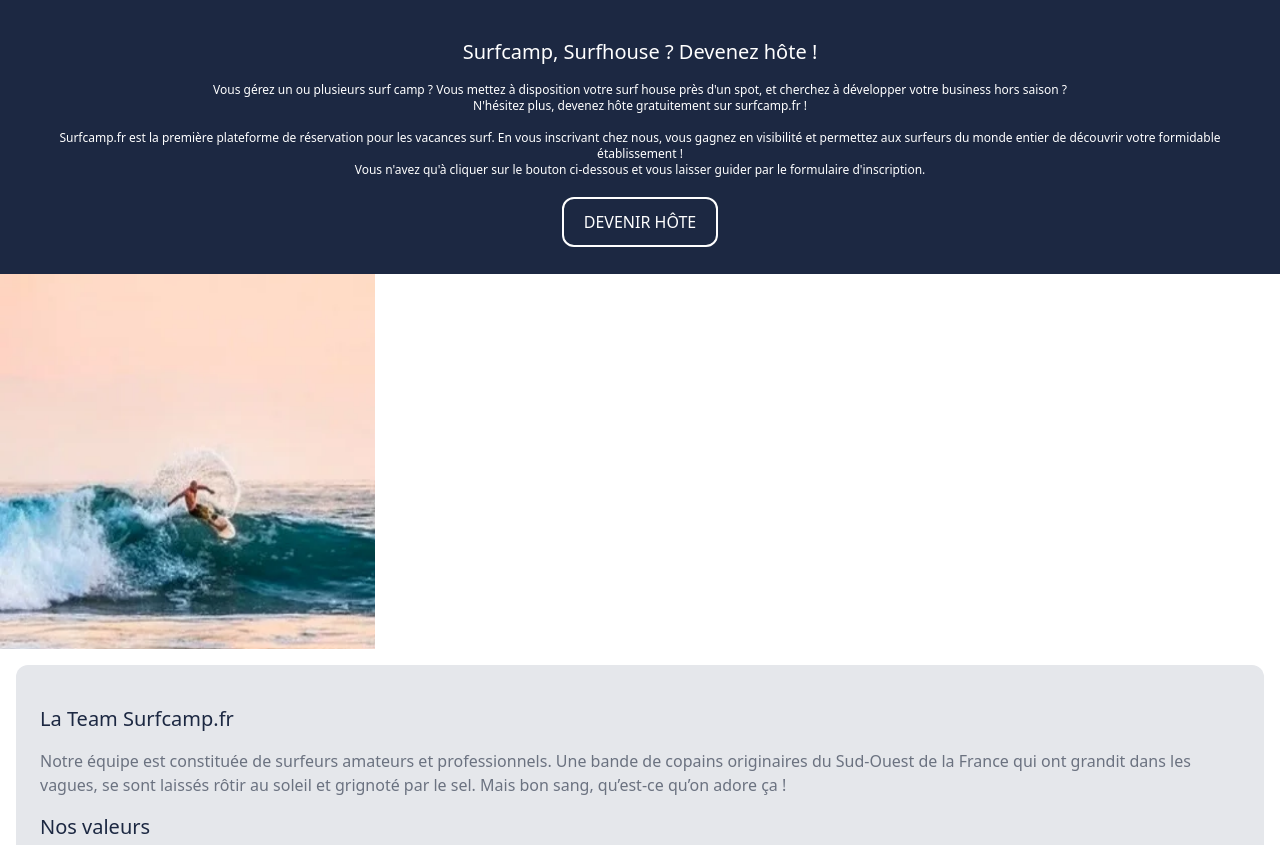
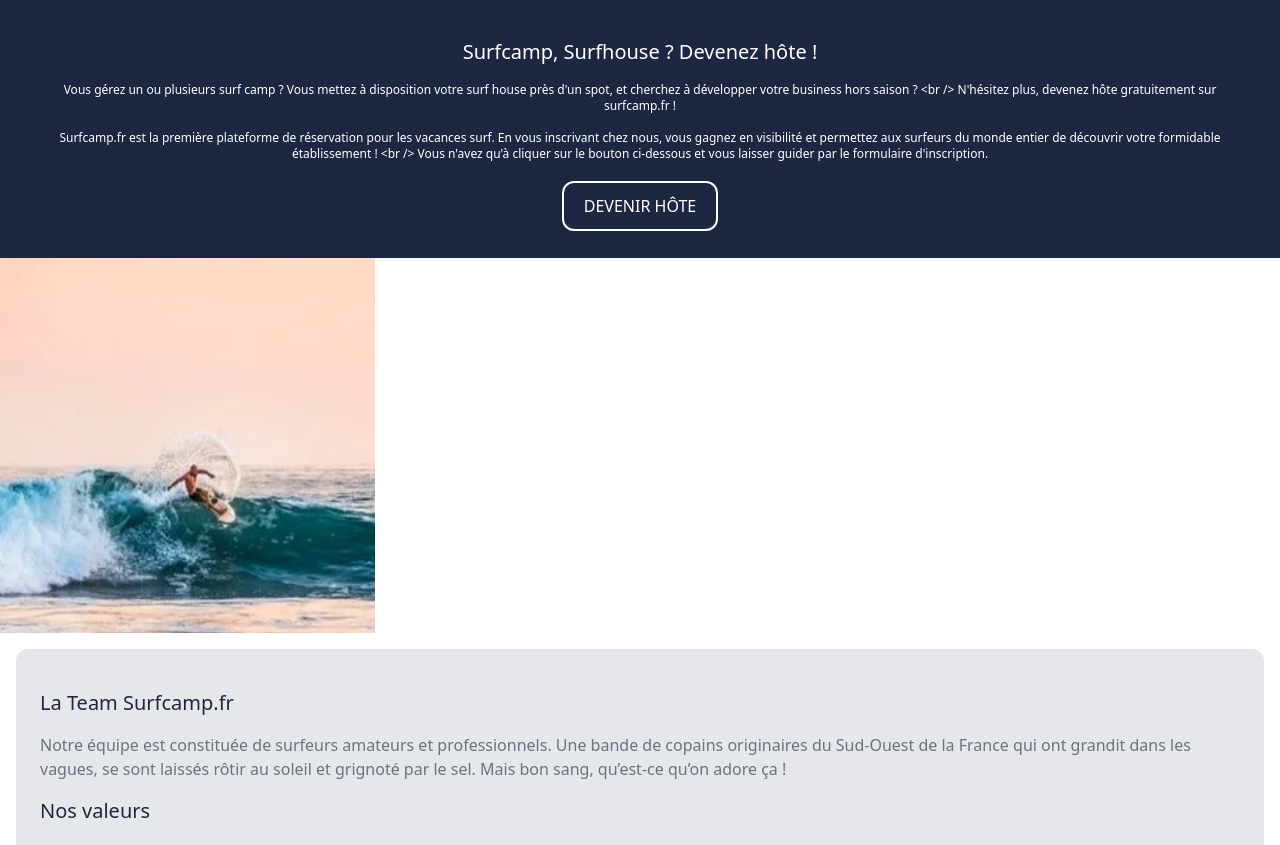
Before and after one commit to WildCodeSchool/btz-0321-p3-surfcamp, a Next.js app: page / in a window 1280 px wide. Shown: the part 2100-2945 px from the top of the page. Built offline with nearby package versions, Linux system fonts and the light colour scheme.

Commit message:
fix eslint conflicts

```diff
--- a/pages/index.tsx
+++ b/pages/index.tsx
@@ -74,10 +74,10 @@
           Votre Surfcamp par pays
         </h2>
         <p className="flex text-center ">
-          Recherchez votre surf camp dans les pays les plus réputés pour le surf
+          {`Recherchez votre surf camp dans les pays les plus réputés pour le surf
           ! Surf trip entre ami ou stage de surf en surf camp, retrouvez
           notamment le Maroc, le Portugal, le Costa Rica, l'Espagne, l'Indonésie
-          et plein d'autres destinations surf !
+          et plein d'autres destinations surf !`}
         </p>
       </section>
       <section className="">
@@ -88,10 +88,10 @@
           Votre Surfcamp par ville
         </h2>
         <p className="flex text-center">
-          Découvrez l'expérience surf qui vous convient en recherchant une
+          {`  Découvrez l'expérience surf qui vous convient en recherchant une
           destination par ville, parmi les meilleurs spots au monde ! Pour
           chaque ville, retrouvez toutes les infos sur le spot de surf de vos
-          rêves avant de partir !
+          rêves avant de partir !`}
         </p>
       </section>
       <section className="relative m-0">
@@ -102,17 +102,18 @@
           Surfcamp, Surfhouse ? Devenez hôte !{" "}
         </h2>
         <p className="flex text-center">
-          Vous gérez un ou plusieurs surf camp ? Vous mettez à disposition votre
+          {` Vous gérez un ou plusieurs surf camp ? Vous mettez à disposition votre
           surf house près d'un spot, et cherchez à développer votre business
           hors saison ? <br /> N'hésitez plus, devenez hôte gratuitement sur
-          surfcamp.fr !
+          surfcamp.fr !`}
           <br />
-          <br /> Surfcamp.fr est la première plateforme de réservation pour les
+          <br />{" "}
+          {`Surfcamp.fr est la première plateforme de réservation pour les
           vacances surf. En vous inscrivant chez nous, vous gagnez en visibilité
           et permettez aux surfeurs du monde entier de découvrir votre
           formidable établissement ! <br />
           Vous n'avez qu'à cliquer sur le bouton ci-dessous et vous laisser
-          guider par le formulaire d'inscription.
+          guider par le formulaire d'inscription.`}
         </p>
         <br />
         <div className="flex justify-center pt-4">
```
